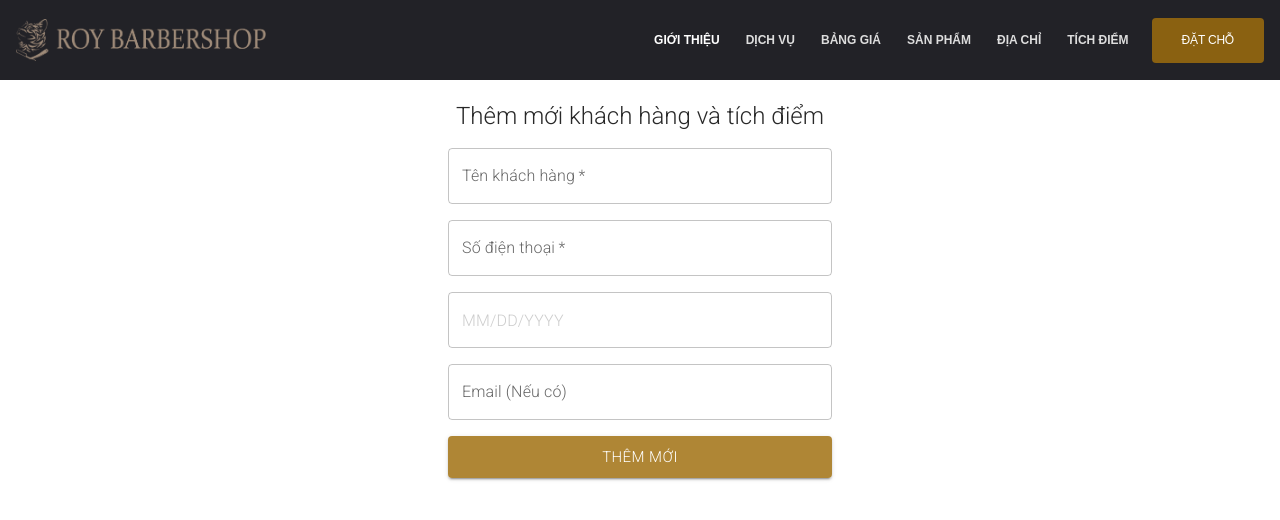
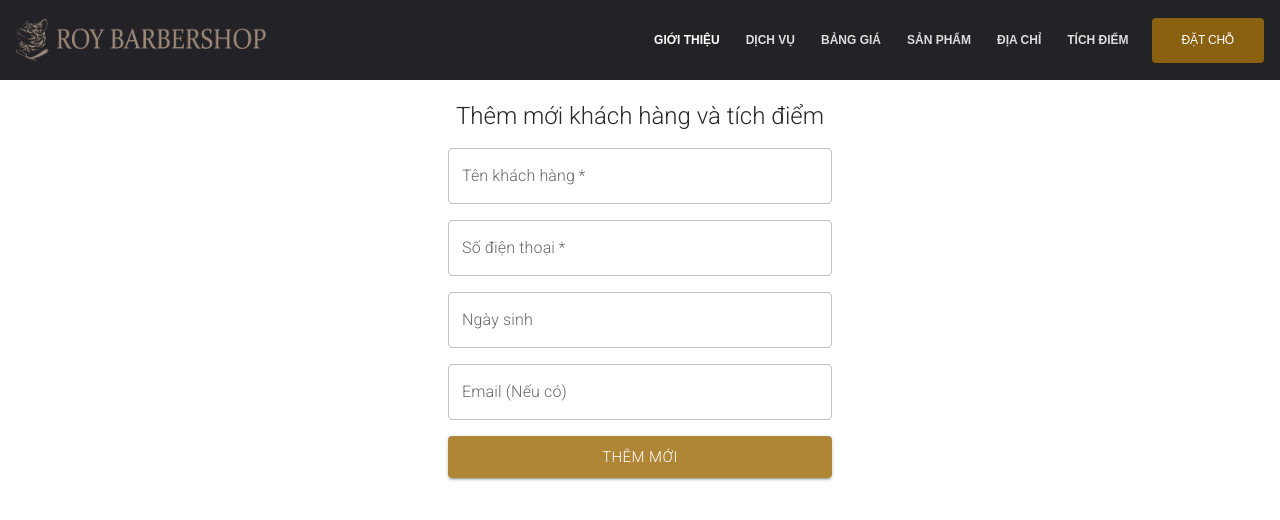
Before and after one commit to trung1704ptit/babershop-ui, a Next.js app: page /tich-diem in a window 1280 px wide. Both pictures are taken after a click on the button "ĐĂNG KÝ THÀNH VIÊN". Shown: the top 520 px of the page. Built offline with nearby package versions, Linux system fonts and the light colour scheme.

Commit message:
fix issue

```diff
--- a/src/pages/tich-diem.tsx
+++ b/src/pages/tich-diem.tsx
@@ -7,8 +7,9 @@ import TimelineSeparator from '@mui/lab/TimelineSeparator';
 import { Button, TextField, Typography } from '@mui/material';
 import { DatePicker, LocalizationProvider } from '@mui/x-date-pickers';
 import { AdapterDayjs } from '@mui/x-date-pickers/AdapterDayjs';
+import axios from 'axios';
 import Head from 'next/head';
-import { useRef, useState } from 'react';
+import { ChangeEvent, useRef, useState } from 'react';
 
 import { Header } from '../components';
 
@@ -137,19 +138,61 @@ export default function LinkPointHistory() {
   );
 }
 
+interface INewUserProps {
+  name: string;
+  phone: string;
+  birthday: string;
+  email?: string;
+  password: string;
+  passwordConfirm: string;
+}
+
 function AddNewUser() {
+  const [formData, setFormData] = useState<INewUserProps>({
+    name: '',
+    email: '',
+    birthday: '',
+    phone: '',
+    password: 'guest@babershop.com',
+    passwordConfirm: 'guest@babershop.com',
+  });
+  const handleSubmit = (e: React.FormEvent) => {
+    e.preventDefault();
+    console.log(formData);
+    axios.post(`http://localhost:8000/api/auth/register`, formData);
+  };
+
+  const handleChange = (e: ChangeEvent<HTMLInputElement>) => {
+    const { name, value } = e.target;
+    setFormData((prevData) => ({
+      ...prevData,
+      [name]: value,
+    }));
+  };
+
+  const handleDateChange = (newdate: any) => {
+    console.log(newdate);
+    setFormData((prevData) => ({
+      ...prevData,
+      birthday: newdate.$d.toISOString(),
+    }));
+  };
+
   return (
     <div className='ml-auto mr-auto mt-[100px] text-center max-w-sm min-h-[80vh]'>
       <Typography variant='h5' gutterBottom className='mb-3'>
         Thêm mới khách hàng và tích điểm
       </Typography>
 
+      <form onSubmit={handleSubmit}>
         <TextField
           id='outlined-basic'
           label='Tên khách hàng'
           variant='outlined'
           className='w-full mb-3'
           required
+          name='name'
+          onChange={handleChange}
         />
         <TextField
           id='outlined-basic'
@@ -158,9 +201,16 @@ function AddNewUser() {
           className='w-full mb-3'
           type='number'
           required
+          name='phone'
+          onChange={handleChange}
         />
         <LocalizationProvider dateAdapter={AdapterDayjs}>
-        <DatePicker className='w-full mb-3' />
+          <DatePicker
+            className='w-full mb-3'
+            label='Ngày sinh'
+            onChange={handleDateChange}
+            format='DD/MM/YYYY'
+          />
         </LocalizationProvider>
         <TextField
           id='outlined-basic'
@@ -168,10 +218,18 @@ function AddNewUser() {
           variant='outlined'
           className='w-full mb-3'
           type='email'
+          name='email'
+          onChange={handleChange}
         />
-      <Button variant='contained' className='w-100' size='large'>
+        <Button
+          variant='contained'
+          className='w-100'
+          size='large'
+          type='submit'
+        >
           Thêm mới
         </Button>
+      </form>
     </div>
   );
 }
```
Also changed, not shown: 1 other file (tests, documents, lock files or other folders). Lines whose indentation alone changed are shown as unchanged.
